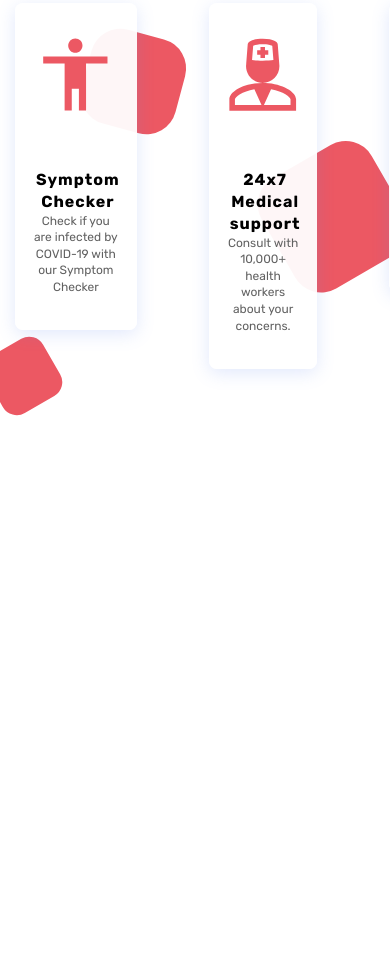
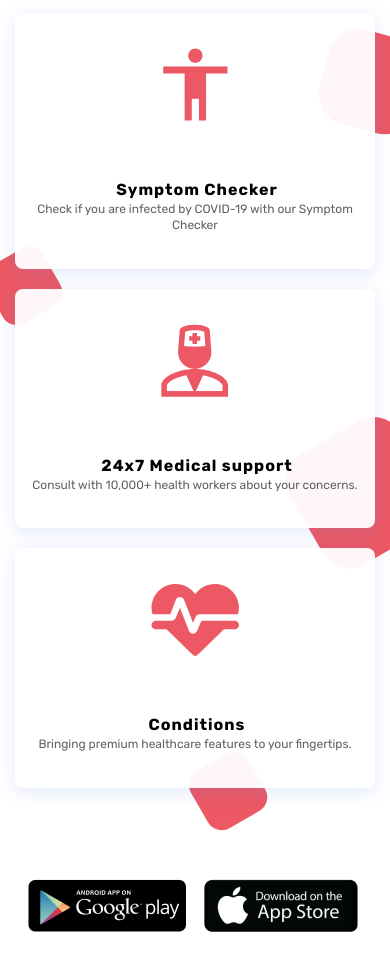
Before and after one commit to maxim-slvv/webhealth, a plain HTML site: page index.html in a window 390 px wide. Shown: the part 2525-3495 px from the top of the page. Before the commit the page ends 3056 px from the top, so only its background shows below. Drawn offline with Linux system fonts and the light colour scheme.

Commit message:
Add footer

```diff
--- a/css/style.css
+++ b/css/style.css
@@ -27,7 +27,7 @@ body {
     display: flex;
     flex-direction: column; /*это все нужно что бы прибить подвал к низу экрана*/
     min-height: 100%;
-    padding-bottom: 150px;
+    padding-bottom: 30px;
 }
 /*----------MEDIA----------*/
 .main {
@@ -210,6 +210,7 @@ body {
 }
 
 /*--------BURGER-----------*/
+
 .close-icon-menu,
 .icon-menu {
     display: none;
@@ -278,7 +279,7 @@ body {
 }
 
 
-/*==================================================================*/
+/*=============================block-text=====================================*/
 
 .block-text_center {
     text-align: center;
@@ -316,7 +317,7 @@ body {
     }
 }
 
-/*==================================================================*/
+/*===========================get-started===================================*/
 
 .get-started {
     background-color: #fdfdfd;
@@ -415,7 +416,7 @@ body {
     }
 }
 
-/*==================================================================*/
+/*=============================stay-safe=====================================*/
 
 .stay-safe {
     padding: 0px 0;
@@ -536,7 +537,7 @@ body {
     }
 }
 
-/*==================================================================*/
+/*=============================experts=====================================*/
 
 .experts {
     background-color: #FCFDFE;
@@ -685,10 +686,10 @@ body {
     }
 }
 
-/*==================================================================*/
+/*============================healthcare======================================*/
 
 .healthcare {
-
+    padding: 0px 0px 30px 0px;
 }
 .healthcare__container {
 }
@@ -705,6 +706,7 @@ body {
     flex: 0 1 33.333%;
 }
 .item-healthcare {
+    height: 100%;
     position: relative;
     z-index: 5;
     display: flex;
@@ -778,3 +780,62 @@ body {
     border-radius: 16px;
     transform: rotate(-30deg);
 }
+
+@media (max-width: 1042px) {
+    .healthcare__column {
+        padding: 15px 0px 15px;
+    }
+}
+@media (max-width: 991.98px) {
+    .healthcare__items {
+        flex-direction: column;
+    }
+    .healthcare {
+        padding: 0px 0px 25px 0;
+    }
+    .healthcare__column {
+        padding: 10px 0px 10px;
+    }
+    .healthcare__items {
+        gap: 0px;
+    }
+    .healthcare__column_2::after {
+        right: -50px;
+    }
+    .healthcare__column_3::after {
+        top: 220px;
+        right: 0;
+        left: 180px;
+
+    }
+}
+
+/*========================FOOTER==========================================*/
+
+.footer {
+    margin-top: 50px;
+}
+.footer__container {
+    display: flex;
+    justify-content: center;
+    align-items: center;
+    display: flex;
+    gap: 55px;
+}
+.footer__items {
+
+}
+.footer__item {
+
+}
+
+@media (max-width: 767.98px) {
+    .footer__container {
+        gap: 10px;
+    }
+}
+@media (max-width: 350.98px) {
+    .footer__container {
+        flex-direction: column;
+    }
+}
--- a/index.html
+++ b/index.html
@@ -162,7 +162,18 @@
                 </section>
             </main>
             <footer class="footer">
-                footer
+                <div class="footer__container">
+                    <div class="footer__items">
+                        <a href="" class="footer__item">
+                            <img src="./img/google-play.png" alt="Google Play">
+                        </a>
+                    </div>
+                    <div class="footer__items">
+                        <a href="" class="footer__item">
+                            <img src="./img/app-store.png" alt="Apple Store">
+                        </a>
+                    </div>
+                </div>
             </footer>
         </div>
     </body>
```
